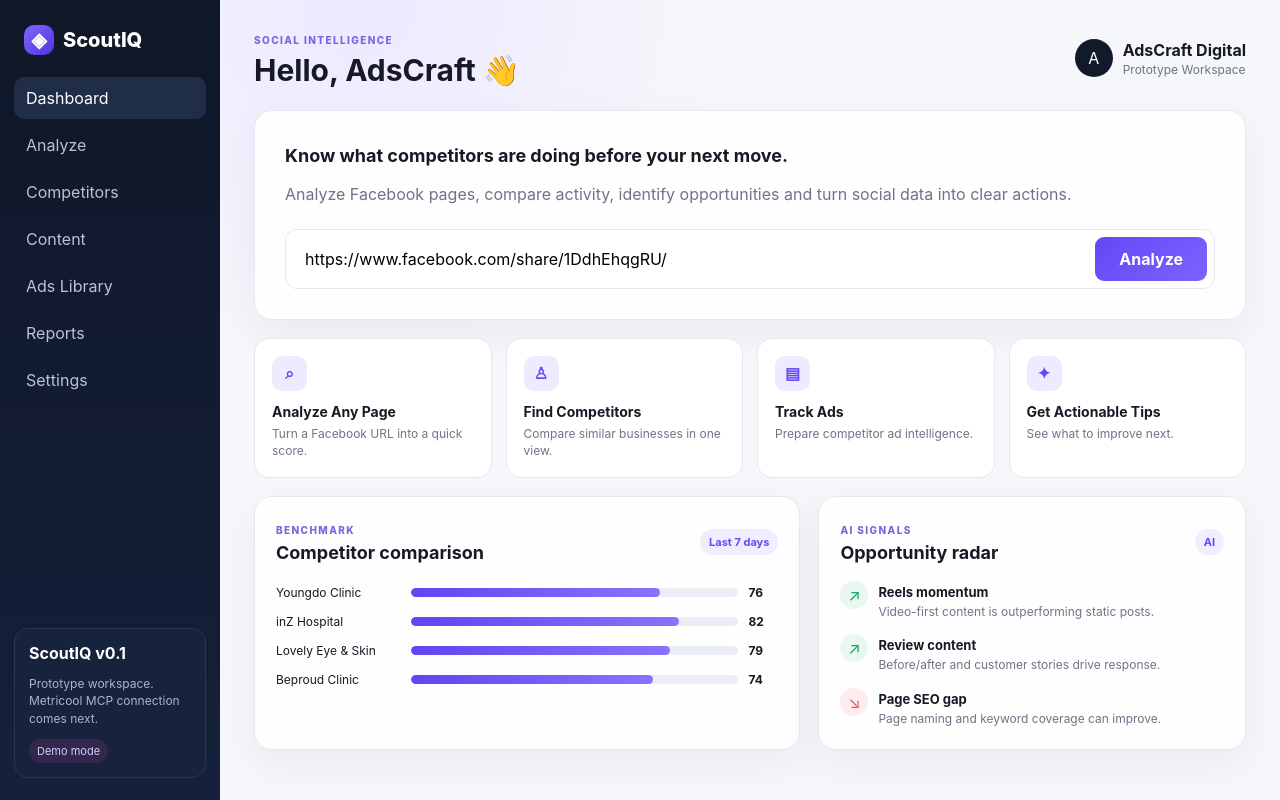
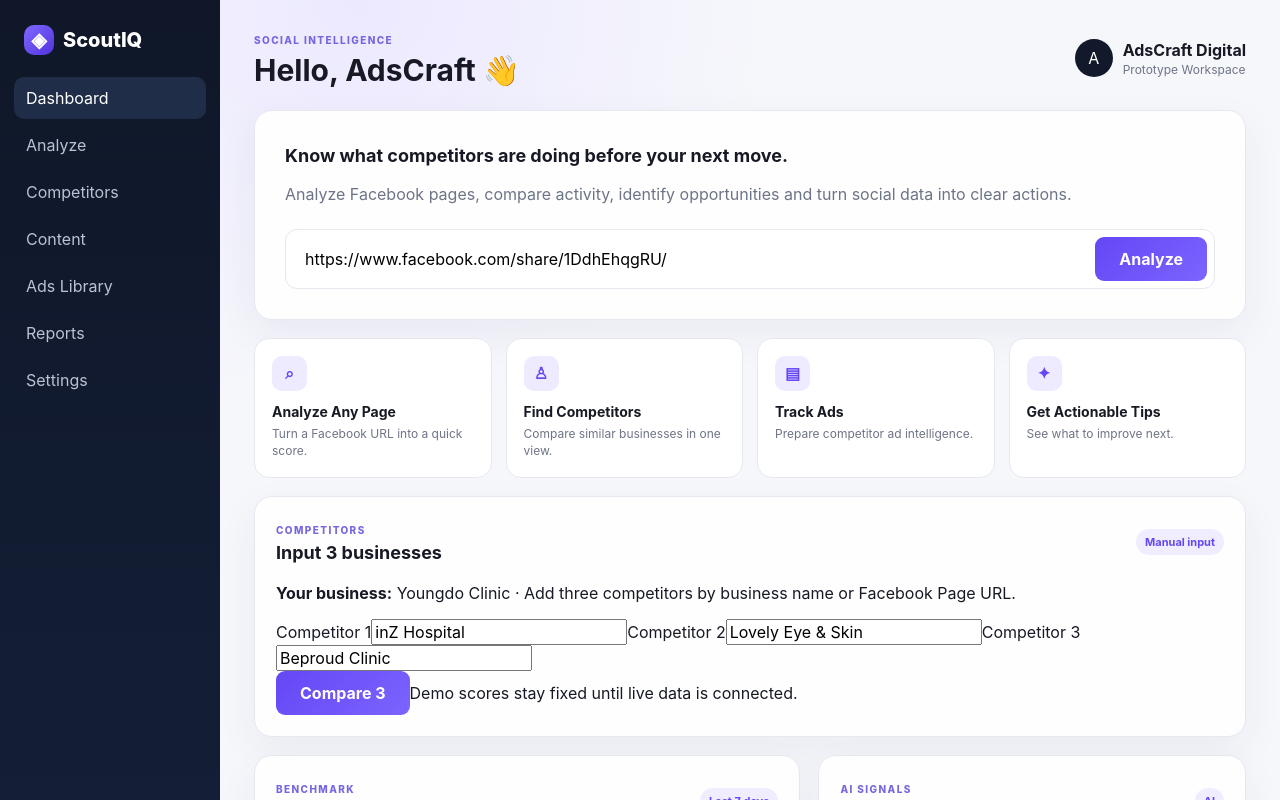
Before and after one commit to rankpath/ScoutIQ, a Next.js app: page / in a window 1280 px wide. Shown: the top 800 px of the page. Built offline with nearby package versions, Linux system fonts and the light colour scheme.

Commit message:
Add 3-business competitor input and comparison

```diff
--- a/app/page.js
+++ b/app/page.js
@@ -2,12 +2,8 @@
 
 import { useState } from 'react'
 
-const competitors = [
-  ['Youngdo Clinic', 76],
-  ['inZ Hospital', 82],
-  ['Lovely Eye & Skin', 79],
-  ['Beproud Clinic', 74],
-]
+const defaultCompetitors = ['inZ Hospital', 'Lovely Eye & Skin', 'Beproud Clinic']
+const demoCompetitorScores = [82, 79, 74]
 
 const metrics = [
   ['Facebook SEO', 72],
@@ -19,9 +15,43 @@ const metrics = [
   ['Competitor Position', 71],
 ]
 
+function displayBusinessName(value, fallback) {
+  const clean = (value || '').trim()
+  if (!clean) return fallback
+  try {
+    if (clean.startsWith('http')) {
+      const parsed = new URL(clean)
+      const parts = parsed.pathname.split('/').filter(Boolean)
+      return parts[parts.length - 1] || parsed.hostname
+    }
+  } catch {}
+  return clean.length > 28 ? `${clean.slice(0, 25)}…` : clean
+}
+
 export default function Home() {
   const [url, setUrl] = useState('https://www.facebook.com/share/1DdhEhqgRU/')
   const [showResult, setShowResult] = useState(false)
+  const [competitorInputs, setCompetitorInputs] = useState(defaultCompetitors)
+  const [competitors, setCompetitors] = useState(defaultCompetitors)
+
+  const comparison = [
+    ['Youngdo Clinic', 76],
+    ...competitors.map((name, index) => [displayBusinessName(name, `Competitor ${index + 1}`), demoCompetitorScores[index]]),
+  ]
+
+  const updateCompetitor = (index, value) => {
+    setCompetitorInputs(current => current.map((item, i) => i === index ? value : item))
+  }
+
+  const compareThree = () => {
+    setCompetitors([...competitorInputs])
+    document.getElementById('benchmark')?.scrollIntoView({ behavior: 'smooth', block: 'center' })
+  }
+
+  const openCompetitors = () => {
+    setShowResult(false)
+    setTimeout(() => document.getElementById('competitors')?.scrollIntoView({ behavior: 'smooth', block: 'center' }), 50)
+  }
 
   return (
     <div className="appShell">
@@ -29,7 +59,7 @@ export default function Home() {
         <div className="brand"><span className="brandMark">◈</span><span>ScoutIQ</span></div>
         <nav>
           {['Dashboard','Analyze','Competitors','Content','Ads Library','Reports','Settings'].map((item, i) => (
-            <button key={item} className={i===0 ? 'active' : ''}>{item}</button>
+            <button key={item} className={i===0 ? 'active' : ''} onClick={item === 'Competitors' ? openCompetitors : undefined}>{item}</button>
           ))}
         </nav>
         <div className="sideCard">
@@ -70,11 +100,35 @@ export default function Home() {
               ))}
             </section>
 
-            <section className="twoCol">
+            <section id="competitors" className="panel competitorPanel">
+              <div className="panelHead">
+                <div><small>COMPETITORS</small><h2>Input 3 businesses</h2></div>
+                <span className="pill">Manual input</span>
+              </div>
+              <p className="competitorIntro"><b>Your business:</b> Youngdo Clinic · Add three competitors by business name or Facebook Page URL.</p>
+              <div className="competitorInputs">
+                {competitorInputs.map((value, index) => (
+                  <label className="fieldGroup" key={index}>
+                    <span>Competitor {index + 1}</span>
+                    <input
+                      value={value}
+                      onChange={(e) => updateCompetitor(index, e.target.value)}
+                      placeholder={`Business ${index + 1} name or Facebook URL`}
+                    />
+                  </label>
+                ))}
+                <div className="compareActions">
+                  <button className="primary" onClick={compareThree}>Compare 3</button>
+                  <span>Demo scores stay fixed until live data is connected.</span>
+                </div>
+              </div>
+            </section>
+
+            <section className="twoCol" id="benchmark">
               <div className="panel">
                 <div className="panelHead"><div><small>BENCHMARK</small><h2>Competitor comparison</h2></div><span className="pill">Last 7 days</span></div>
                 <div className="bars">
-                  {competitors.map(([name,score]) => <div className="barRow" key={name}><span>{name}</span><div className="track"><i style={{width:`${score}%`}} /></div><b>{score}</b></div>)}
+                  {comparison.map(([name,score]) => <div className="barRow" key={`${name}-${score}`}><span>{name}</span><div className="track"><i style={{width:`${score}%`}} /></div><b>{score}</b></div>)}
                 </div>
               </div>
               <div className="panel">
@@ -95,7 +149,7 @@ export default function Home() {
             <section className="identity panel">
               <div className="logoBubble">Y</div>
               <div className="grow"><h2>Youngdo Clinic</h2><p>@youngdoclinic · Health / Beauty · Bangkok, Thailand</p></div>
-              <button className="secondary">Add to competitors</button>
+              <button className="secondary" onClick={openCompetitors}>Add to competitors</button>
             </section>
 
             <section className="twoCol">
```
